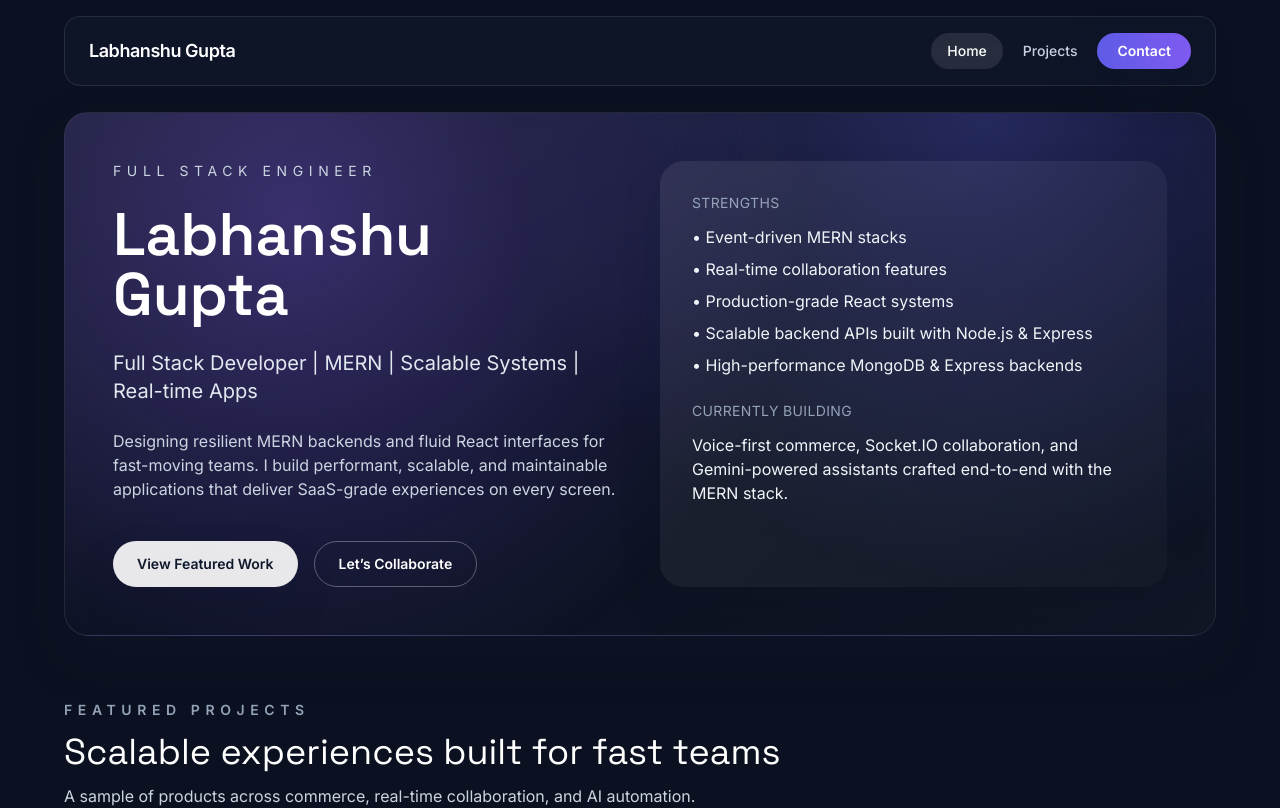
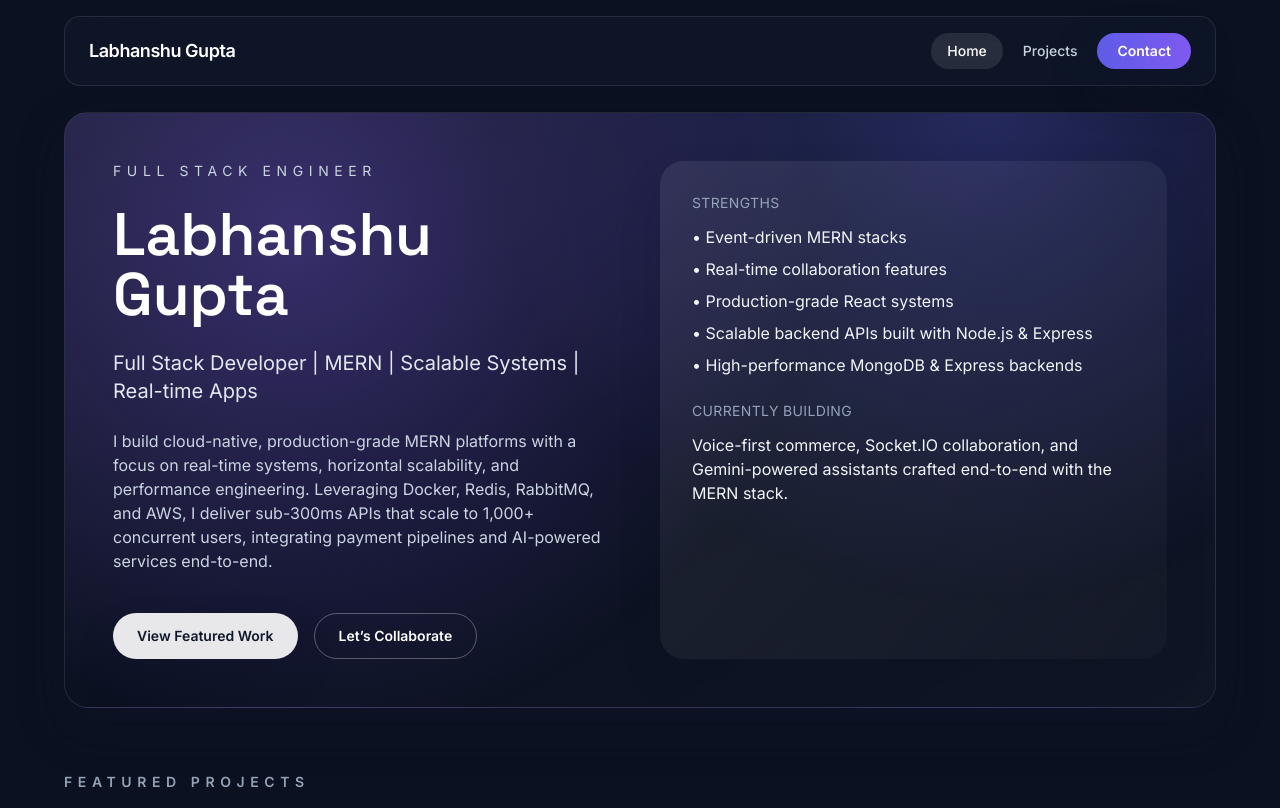
Before and after one commit to labhanshu03/Portfolio, a React (Vite) app: page / in a window 1280 px wide. Shown: the top 808 px of the page. Built offline with nearby package versions, Linux system fonts and the light colour scheme.

Commit message:
Update Hero.jsx

```diff
--- a/src/components/Hero.jsx
+++ b/src/components/Hero.jsx
@@ -49,7 +49,8 @@ const Hero = () => {
             transition={{ delay: 0.4, duration: 0.7 }}
             className="text-base text-slate-300"
           >
-            Designing resilient MERN backends and fluid React interfaces for fast-moving teams. I build performant, scalable, and maintainable applications that deliver SaaS-grade experiences on every screen.
+           I build cloud-native, production-grade MERN platforms with a focus on real-time systems, horizontal scalability, and performance engineering.
+           Leveraging Docker, Redis, RabbitMQ, and AWS, I deliver sub-300ms APIs that scale to 1,000+ concurrent users, integrating payment pipelines and AI-powered services end-to-end.
           </MotionParagraph>
 
           <div className="flex flex-wrap gap-4 pt-4">
```
